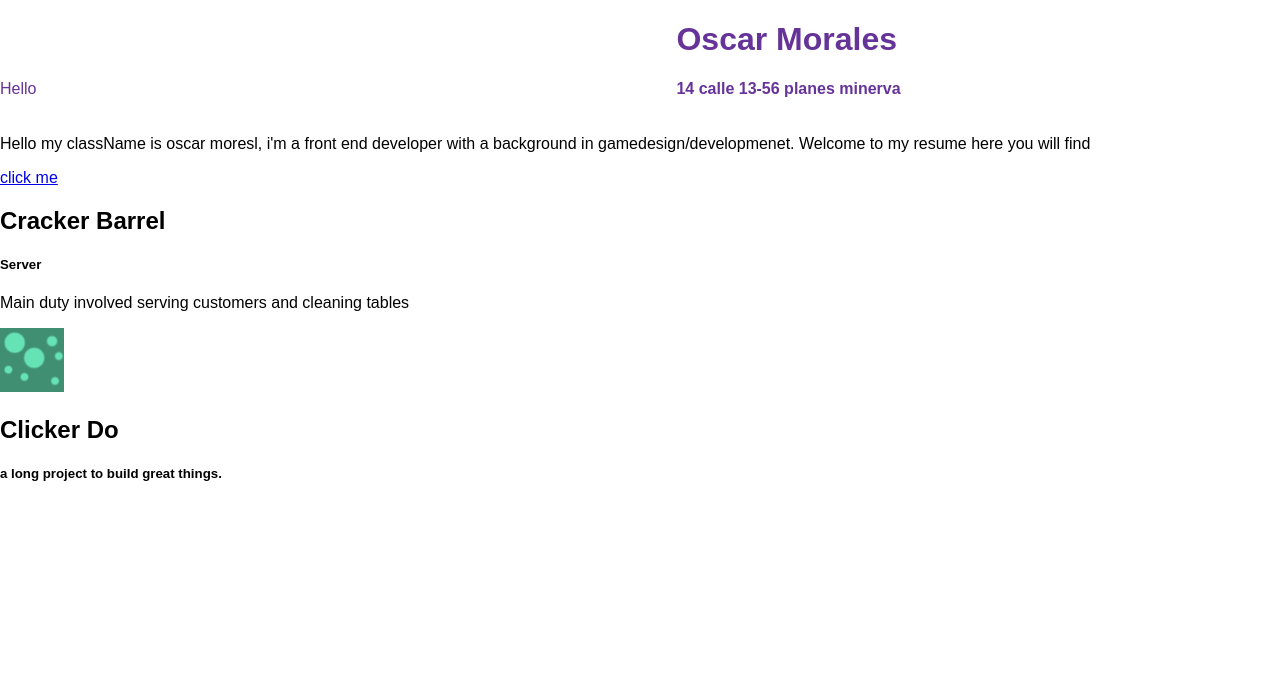
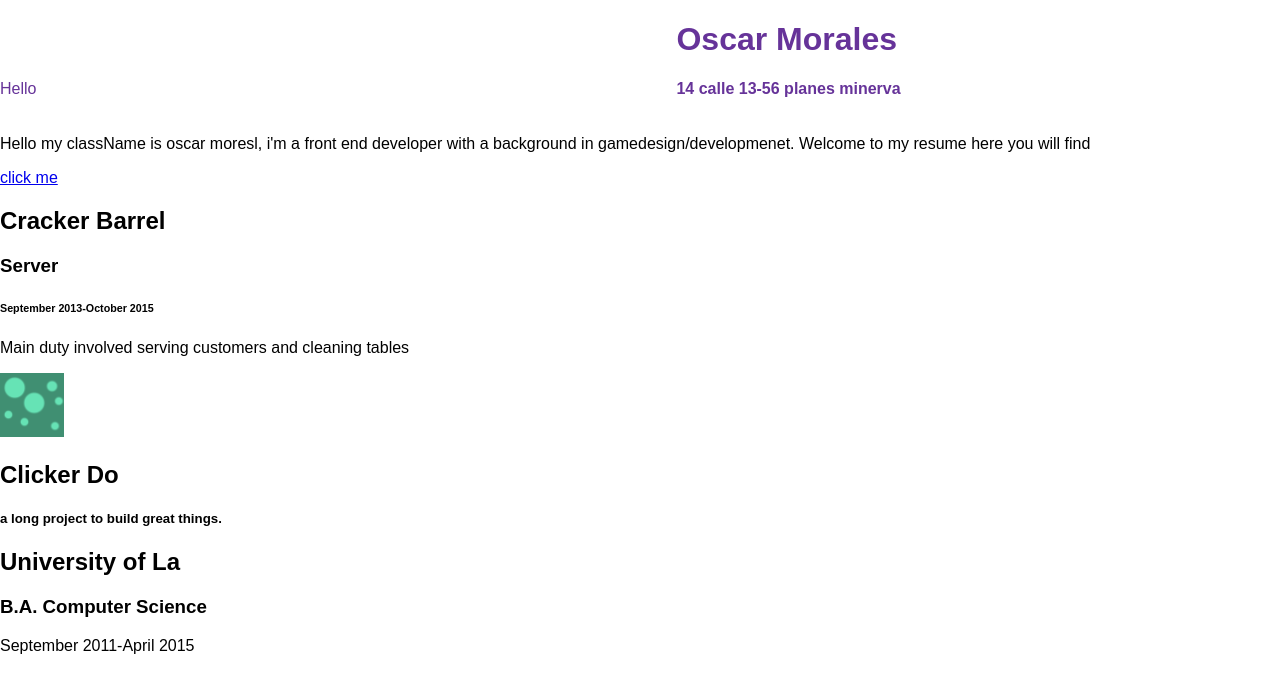
Before and after one commit to Vidsneezes/InteractiveResume, a React (Create React App) app: page / in a window 1280 px wide. Shown: the top 692 px of the page. Built offline with nearby package versions, Linux system fonts and the light colour scheme.

Commit message:
implemented education component

```diff
--- a/src/App.js
+++ b/src/App.js
@@ -4,6 +4,7 @@ import PersonalInfo from './components/personalinfo/PersonalInfo.jsx';
 import WorkHistory from './components/workhistory/WorkHistory.jsx';
 import Project from './components/project/Project.jsx';
 import Dicon from './images/64x64icon.png';
+import Education from './components/education/Education.jsx';
 import './App.css';
 
 class App extends Component {
@@ -14,6 +15,7 @@ class App extends Component {
         <PersonalInfo />
         <WorkHistory />
         <Project image={Dicon} alt="default image"/>
+        <Education />
       </div>
     );
   }
--- /dev/null
+++ b/src/components/education/Education.jsx
@@ -0,0 +1,21 @@
+import React, { Component } from 'react';
+
+class Education extends Component {
+  render() {
+    return (
+      <div className="education">
+        <div className="education-intro">
+            <span>
+                <h2>University of La</h2>
+                <h3>B.A. Computer Science</h3>
+            </span>
+        </div>
+        <div>
+            <p>September 2011-April 2015</p>
+        </div>
+      </div>
+    );
+  }
+}
+
+export default Education;
--- a/src/components/workhistory/WorkHistory.jsx
+++ b/src/components/workhistory/WorkHistory.jsx
@@ -7,8 +7,9 @@ class WorkHistory extends Component {
         <div className="workhistory-intro">
             <span>
                 <h2>Cracker Barrel</h2>
-                <h5>Server</h5>
+                <h3>Server</h3>
             </span>
+            <h6>September 2013-October 2015</h6>
         </div>
         <div>
             <p>Main duty involved serving customers and cleaning tables</p>
```
